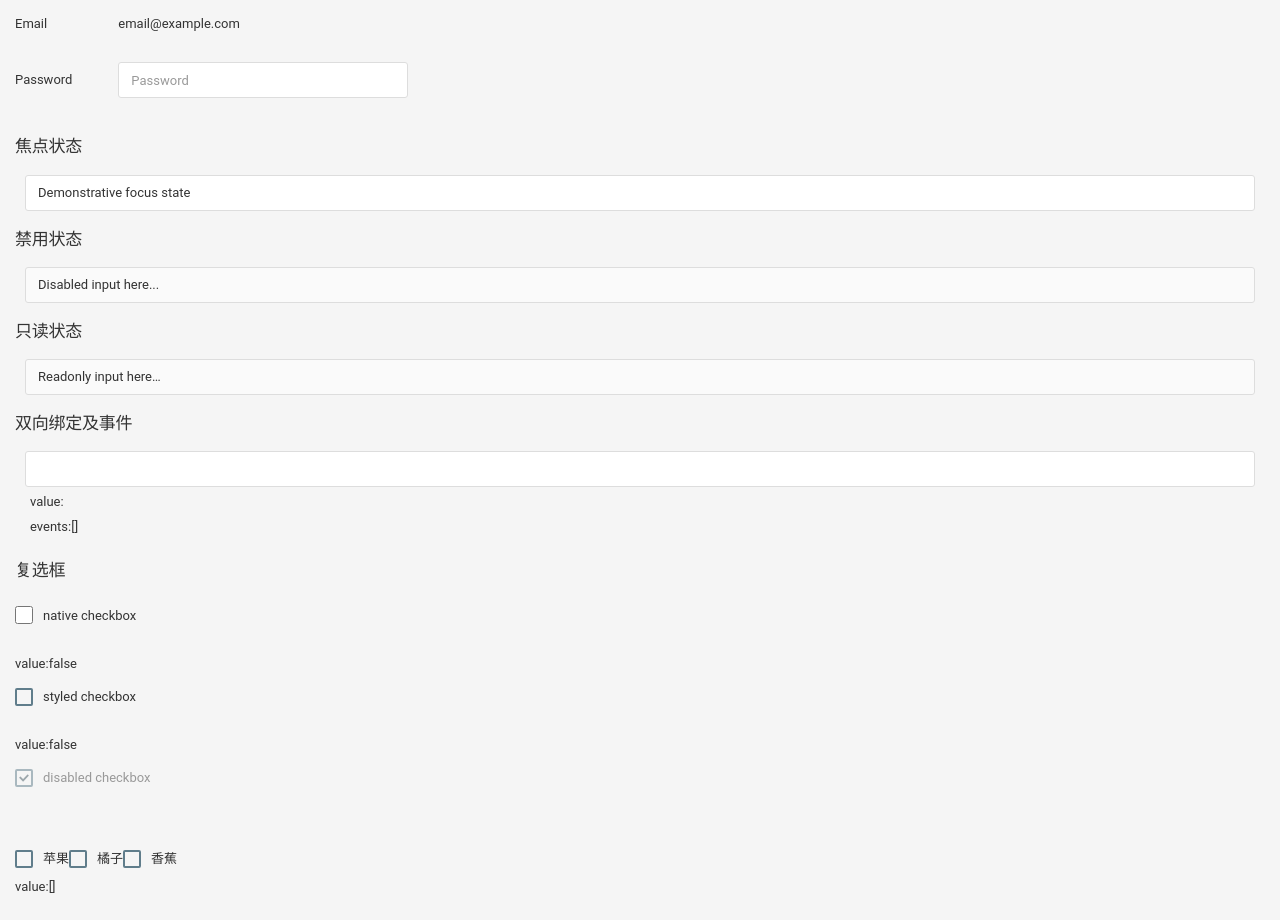
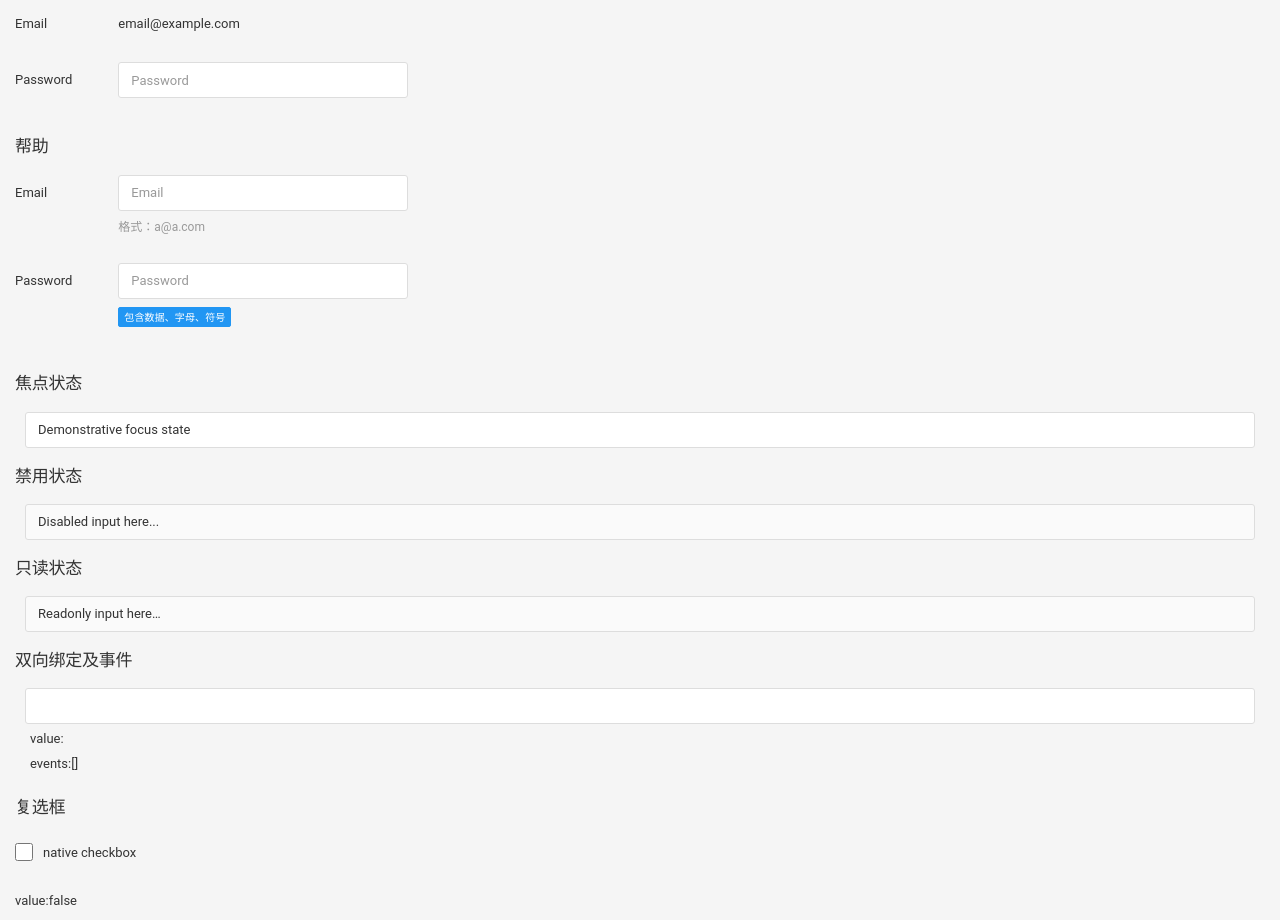
Before and after one commit to tk103331/Yonggle-UI, a Vue app: page / in a window 1280 px wide. Shown: the part 2120-3040 px from the top of the page. Built offline with nearby package versions, Linux system fonts and the light colour scheme; a web font is replaced by a local one.

Commit message:
form-group help

```diff
--- a/src/components/form/form-group.vue
+++ b/src/components/form/form-group.vue
@@ -3,21 +3,29 @@
     <label :class="labelClass">{{label}}</label>
     <div v-if="controlClass != ''" :class="controlClass">
       <slot></slot>
+      <yg-input-help v-if="$slots.help && helpInline" inline>
+        <slot name="help"></slot>
+      </yg-input-help>
     </div>
     <slot v-else></slot>
-    <span v-if="helpText != ''" class="help-block">{{helpText}}</span>
+    <yg-input-help v-if="controlClass == '' || $slots.help && !helpInline" :inline="helpInline">
+      <slot name="help"></slot>
+    </yg-input-help>
   </div>
 </template>
 <script>
-import validators from "../../utils/validators.js";
-
+import validators from "../../utils/validators";
+import YgInputHelp from "../input-help";
 export default {
   name: "YgFormGroup",
+  components: {
+    YgInputHelp
+  },
   props: {
     size: {
       type: String,
-      default: 'md',
-      validator: validators.oneOf(['xs','sm','md','lg','xlg'])
+      default: "md",
+      validator: validators.oneOf(["xs", "sm", "md", "lg", "xlg"])
     },
     label: String,
     labelWidth: {
@@ -26,11 +34,19 @@ export default {
     controlWidth: {
       type: String
     },
-    helpText: String
+    helpInline: {
+      type: Boolean,
+      default: false
+    },
+    helpAlign: {
+      type: Boolean,
+      default: "",
+      validator: validators.oneOf(["left", "center", "right"])
+    }
   },
   computed: {
     groupClass() {
-      return 'form-group form-group' + thisl.size;
+      return "form-group form-group" + thisl.size;
     },
     labelClass() {
       if (this.labelWidth) {
--- /dev/null
+++ b/src/components/input-help/index.js
@@ -0,0 +1,7 @@
+import YgInputHelp from "../input/input-help.vue";
+
+YgInputHelp.install = function(Vue) {
+  Vue.component(YgInputHelp.name, YgInputHelp);
+};
+
+export default YgInputHelp;
--- /dev/null
+++ b/src/components/input/input-help.vue
@@ -0,0 +1,37 @@
+<template>
+  <span :class="helpClass">
+    <slot></slot>
+  </span>
+</template>
+
+<script>
+import validators from "../../utils/validators.js";
+export default {
+  name: "YgInputHelp",
+  props: {
+    align: {
+      type: String,
+      default: "",
+      validator: validators.oneOf(["left", "center", "right"])
+    },
+    inline: {
+      type: Boolean,
+      default: false
+    }
+  },
+  computed: {
+    helpClass() {
+      let cls = ["yg-input-help"];
+      if (this.inline) {
+        cls.push("help-inline");
+      } else {
+        cls.push("help-block");
+      }
+      if (this.align) {
+        cls.push("text-" + this.align);
+      }
+      return cls;
+    }
+  }
+};
+</script>
--- a/src/views/Test.vue
+++ b/src/views/Test.vue
@@ -152,6 +152,21 @@
         </yg-form-group>
         <yg-form-group label="Password" label-width="md-2" control-width="md-6">
           <yg-input native-type="password" placeholder="Password"></yg-input>
+        </yg-form-group>
+      </yg-form>
+    </yg-row>
+    <yg-row>
+      <h5>帮助</h5>
+    </yg-row>
+    <yg-row>
+      <yg-form type="horizontal" class="show-form">
+        <yg-form-group label="Email" label-width="md-2" control-width="md-6">
+          <yg-input native-type="email" placeholder="Email"></yg-input>
+          <yg-input-help position="right">格式：a@a.com</yg-input-help>
+        </yg-form-group>
+        <yg-form-group label="Password" label-width="md-2" control-width="md-6" help-inline>
+          <yg-input native-type="password" placeholder="Password"></yg-input>
+          <span slot="help" class="label label-block label-primary text-left">包含数据、字母、符号</span>
         </yg-form-group>
       </yg-form>
     </yg-row>
@@ -415,6 +430,7 @@ import YgImage from "@/components/image";
 import YgIcon from "@/components/icon";
 import YgText from "@/components/text";
 import YgInput from "@/components/input";
+import YgInputHelp from "@/components/input-help";
 import YgStatic from "@/components/static";
 import YgCheckbox from "@/components/checkbox";
 import YgCheckboxGroup from "@/components/checkbox-group";
@@ -452,6 +468,7 @@ export default {
     YgIcon,
     YgText,
     YgInput,
+    YgInputHelp,
     YgStatic,
     YgCheckbox,
     YgCheckboxGroup,
```
